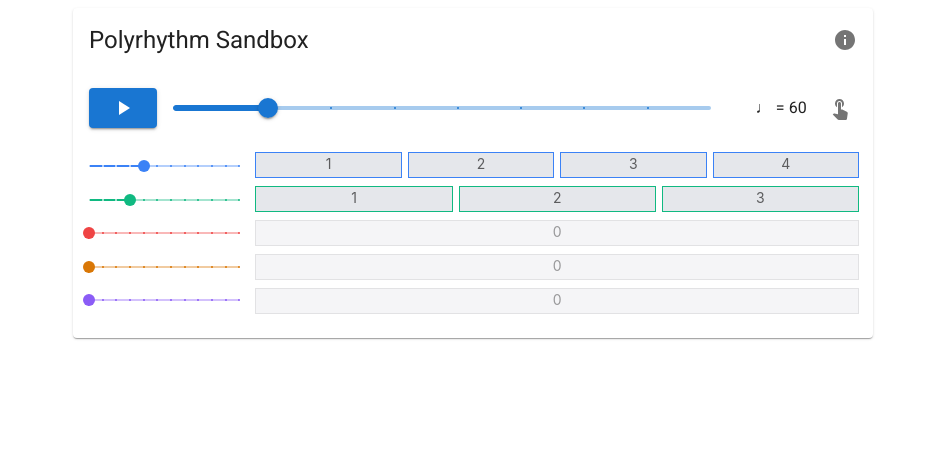
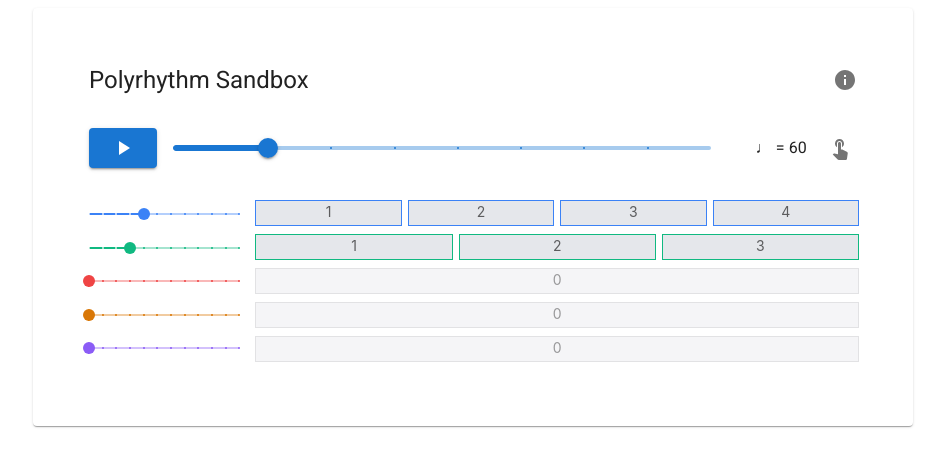
Before and after one commit to yyogo/polyrhythms, a React (Vite) app: page / in a window 1280 px wide. Shown: the top 466 px of the page, without its empty margins (167-1112 px from the left). Built offline with nearby package versions, Linux system fonts and the light colour scheme; a web font is replaced by a local one.

Commit message:
slight adjustments

```diff
--- a/src/App.tsx
+++ b/src/App.tsx
@@ -298,10 +298,10 @@ const PolyrhythmTrainer = () => {
   };
 
   return (
-    <Card sx={{ maxWidth: 800, mx: 'auto', width: '100%' }}>
+    <Card sx={{ maxWidth: 800, mx: 'auto', width: '100%', p: 5 }}>
       <CardHeader title="Polyrhythm Sandbox" action={<IconButton onClick={() => setAboutOpen(true)}><Info /></IconButton>} />
       <CardContent>
-        <Stack spacing={3}>
+        <Stack spacing={4}>
           <Stack direction="row" spacing={2} alignItems="center" sx={{ flexWrap: 'wrap' }}>
             <Button
               size="large"
```
